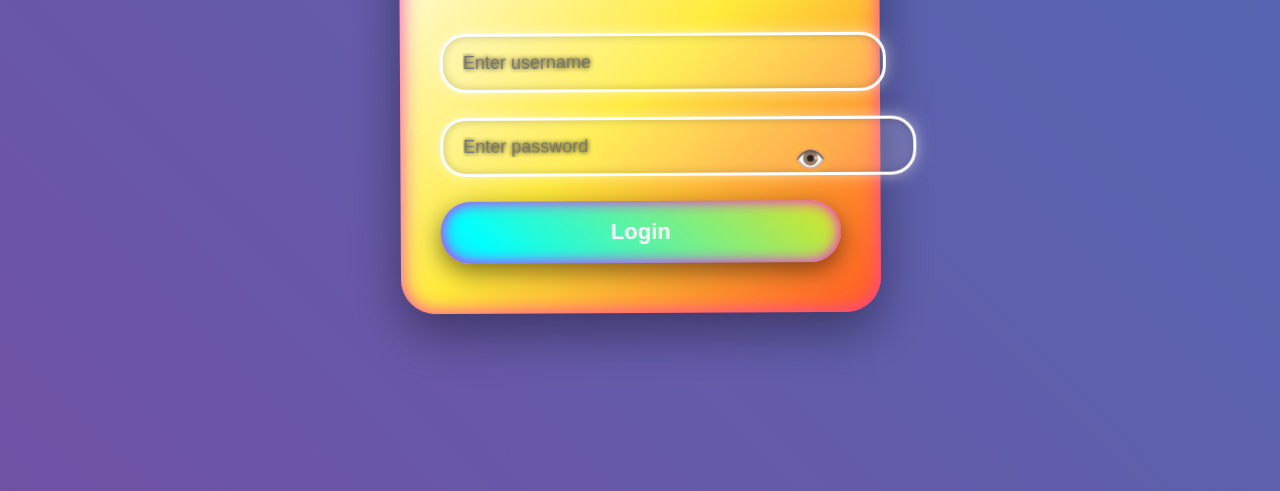
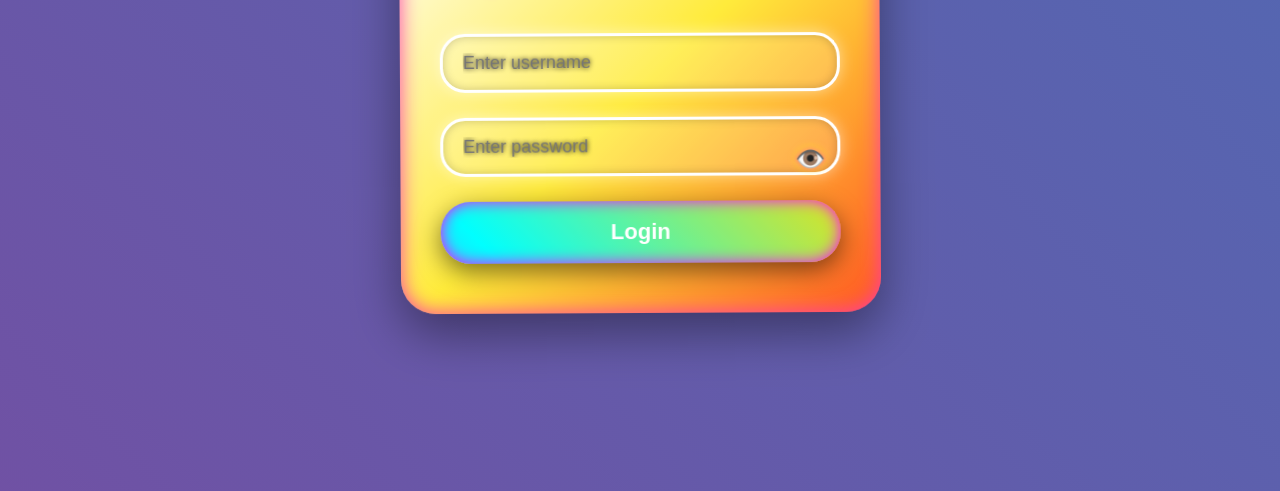
Before and after one commit to SalmanKing123/chat-app, a website: page login.html in a window 1280 px wide. Shown: the part 309-800 px from the top of the page. Drawn offline with Linux system fonts and the light colour scheme.

Commit message:
Update login.css

```diff
--- a/login.css
+++ b/login.css
@@ -160,6 +160,27 @@ body {
   box-shadow: 0 8px 25px rgba(0, 0, 0, 0.5), 0 0 15px #ff00ff inset;
   transition: 0.3s;
 }
+.login-card input {
+  width: 100%;
+  padding: 16px 20px;
+  margin-bottom: 25px;
+  border: 3px solid #fff;
+  border-radius: 25px;
+  font-size: 18px;
+  outline: none;
+  background: rgba(255, 255, 255, 0.15);
+  color: #fff;
+  text-shadow: 0 0 5px #000;
+  box-shadow: 0 0 15px rgba(255, 255, 255, 0.5),
+    0 0 10px rgba(0, 0, 0, 0.2) inset;
+  transition: 0.3s;
+
+  /* ---- Fix overflow ---- */
+  box-sizing: border-box;
+  overflow: hidden;
+  text-overflow: ellipsis;
+  white-space: nowrap;
+}
 
 .login-card button:hover {
   transform: scale(1.1) rotate(-3deg);
```
